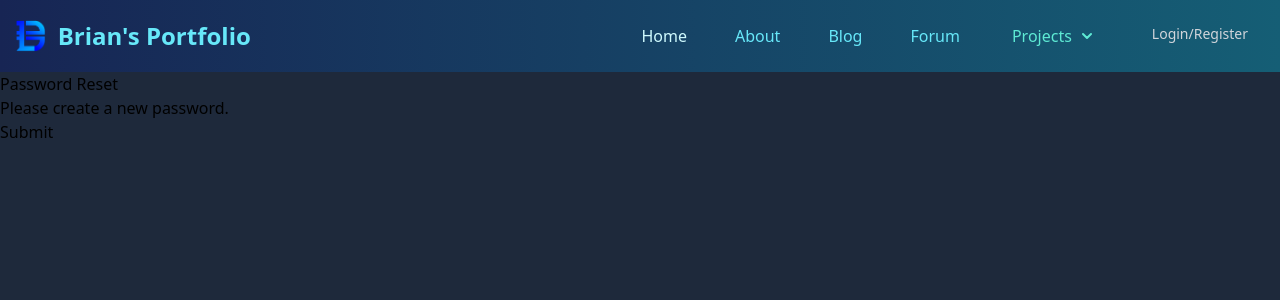
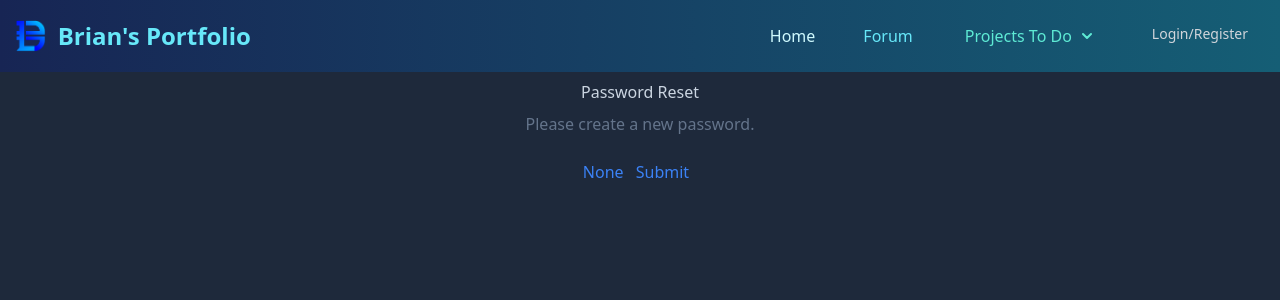
Before and after one commit to MacGuini/portfolio, a Django app: page /reset/1/1/ in a window 1280 px wide. Shown: the top 300 px of the page. Run offline with Django 4.2, Linux system fonts and the light colour scheme; some libraries are stand-ins or nearby versions.

Commit message:
Styled reset passwords and fixed reset completion

```diff
--- a/accounts/templates/accounts/login.html
+++ b/accounts/templates/accounts/login.html
@@ -26,8 +26,6 @@
 			<a href="{% url "register-account" %}" class="p-2 rounded text-slate-400 hover:bg-teal-500 hover:text-slate-700">Create New Account</a>
 		</div>
 
-		{{form.captcha}}
-
 	  </form>
 
 
--- a/accounts/views.py
+++ b/accounts/views.py
@@ -72,7 +72,7 @@
         else:
             messages.error(request, 'Invalid password')
 
-    return render(request, 'accounts/login.html', {'site_key':settings.RECAPTCHA_SITE_KEY})
+    return render(request, 'accounts/login.html')
 
 
 @login_required(login_url='login')
@@ -123,5 +123,5 @@
         else:
             messages.success(request, "An error has occured during registration")
 
-    context = {'form':form, 'site_key':settings.RECAPTCHA_SITE_KEY}
+    context = {'form':form}
     return render (request, 'accounts/register_account.html', context)
--- a/forum/templates/forum/edit_post.html
+++ b/forum/templates/forum/edit_post.html
@@ -4,4 +4,6 @@
 
 <p>Edit Post</p>
 
+
+
 {% endblock content %}
--- a/forum/views.py
+++ b/forum/views.py
@@ -24,7 +24,7 @@
             form.save()
             return redirect(request.GET['next'] if 'next' in request.GET else 'index')
 
-    return render(request, 'forum/create_forum_post.html', {'form':form, 'site_key':settings.RECAPTCHA_SITE_KEY})
+    return render(request, 'forum/create_forum_post.html', {'form':form})
 
 #NOTE: depth and max_depth are used to control the amount of replies in some fashion. Will work on using these for something in the future.
 def build_comment_tree(comments, depth=0, max_depth=10):
@@ -63,7 +63,7 @@
         else:
             return redirect(request.GET['next'] if 'next' in request.GET else 'list-posts')
 
-    return render(request, 'forum/view_post.html', {'post':post, 'comments': comments, 'comment_tree':comment_tree, 'form': form, 'site_key':settings.RECAPTCHA_SITE_KEY })
+    return render(request, 'forum/view_post.html', {'post':post, 'comments': comments, 'comment_tree':comment_tree, 'form': form})
 
 def editPost(request, pk):
     post = get_object_or_404(Post, pk=pk)
--- /dev/null
+++ b/mysite/context_processors.py
@@ -0,0 +1,4 @@
+from django.conf import settings
+
+def site_key(request):
+    return {'site_key':settings.RECAPTCHA_SITE_KEY}
--- /dev/null
+++ b/mysite/forms.py
@@ -0,0 +1,29 @@
+from django import forms
+from django.contrib.auth.forms import PasswordResetForm, SetPasswordForm
+
+class CustomPasswordResetForm(PasswordResetForm):
+    email = forms.EmailField(
+        label="",
+        widget=forms.EmailInput(
+            attrs={
+                'id':'email-field',
+                'class': 'text-sm rounded-lg block w-full p-2.5 bg-gray-700 border-gray-600 placeholder-gray-400 text-white focus:ring-blue-500 focus:border-blue-500',
+                'placeholder': 'Enter Email',
+            }
+        )
+    )
+
+class CustomSetPasswordForm(SetPasswordForm):
+    def __init__(self, user, *args, **kwargs):
+        super().__init__(user, *args, **kwargs)
+        # Add your customizations here
+        self.fields['new_password1'].label = ""
+        self.fields['new_password1'].widget = forms.PasswordInput(attrs={
+            "class": "text-sm rounded-lg block w-full p-2.5 bg-gray-700 border-gray-600 placeholder-gray-400 text-white focus:ring-blue-500 focus:border-blue-500",
+            "placeholder": "Enter New Password"
+        })
+        self.fields['new_password2'].label = ""
+        self.fields['new_password2'].widget = forms.PasswordInput(attrs={
+            "class": "text-sm rounded-lg block w-full p-2.5 bg-gray-700 border-gray-600 placeholder-gray-400 text-white focus:ring-blue-500 focus:border-blue-500",
+            "placeholder": "Confirm Password"
+            })
--- a/mysite/settings.py
+++ b/mysite/settings.py
@@ -81,6 +81,7 @@
                 'django.template.context_processors.request',
                 'django.contrib.auth.context_processors.auth',
                 'django.contrib.messages.context_processors.messages',
+                'mysite.context_processors.site_key', # Custom context processor for reCAPTCHA
             ],
         },
     },
--- a/mysite/urls.py
+++ b/mysite/urls.py
@@ -19,6 +19,7 @@
 from django.conf.urls.static import static
 from django.contrib.auth import views as auth_views
 from django.views.generic import TemplateView
+from .forms import CustomPasswordResetForm, CustomSetPasswordForm
 
 urlpatterns = [
     path('admin/', admin.site.urls),
@@ -27,11 +28,11 @@
     path("construction/", TemplateView.as_view(template_name="construction.html"), name="construction"),
     # Built in password reset views
     # User submits email for reset
-    path('reset_password/', auth_views.PasswordResetView.as_view(template_name="reset_password.html"), name="reset_password"),
+    path('reset_password/', auth_views.PasswordResetView.as_view(template_name="reset_password.html", form_class=CustomPasswordResetForm), name="reset_password"),
     # Email sent message
     path('reset_password_sent/', auth_views.PasswordResetDoneView.as_view(template_name="reset_password_sent.html"), name="password_reset_done"),
     # Email with link and reset instructions
-    path('reset/<uidb64>/<token>/', auth_views.PasswordResetConfirmView.as_view(template_name="reset.html"), name="password_reset_confirm"),
+    path('reset/<uidb64>/<token>/', auth_views.PasswordResetConfirmView.as_view(template_name="reset.html", form_class=CustomSetPasswordForm), name="password_reset_confirm"),
     # Password successfully reset message
     path('reset_password_complete/', auth_views.PasswordResetCompleteView.as_view(template_name="reset_password_complete.html"), name="password_reset_complete"),
 
--- a/templates/navbar.html
+++ b/templates/navbar.html
@@ -17,17 +17,12 @@
           <li>
             <a href="{% url "index" %}" class="block py-2 px-3 text-cyan-100 bg-blue-700 rounded md:bg-transparent md:p-2 text-center" aria-current="page">Home</a>
           </li>
-          <li>
-            <a href="{% url "construction" %}" class="block py-2 px-3 text-cyan-300 rounded hover:bg-blue-300 hover:text-blue-800 md:p-2 text-center">About</a>
-          </li>
-          <li>
-            <a href="{% url "construction" %}" class="block py-2 px-3 text-cyan-300 rounded hover:bg-blue-300 hover:text-blue-800 md:p-2 text-center">Blog</a>
-          </li>
+
           <li>
             <a href="{% url "list-posts" %}" class="block py-2 px-3 text-cyan-300 rounded hover:bg-blue-300 hover:text-blue-800 md:p-2 text-center">Forum</a>
           </li>
           <li>
-            <button id="dropdownNavbarLink" data-dropdown-toggle="dropdownNavbar" class="flex items-center justify-center w-full py-2 px-3 bg-transparent text-teal-300 rounded hover:bg-teal-300 hover:text-blue-800">Projects<svg class="w-2.5 h-2.5 ms-2.5" aria-hidden="true" xmlns="http://www.w3.org/2000/svg" fill="none" viewBox="0 0 10 6">
+            <button id="dropdownNavbarLink" data-dropdown-toggle="dropdownNavbar" class="flex items-center justify-center w-full py-2 px-3 bg-transparent text-teal-300 rounded hover:bg-teal-300 hover:text-blue-800">Projects To Do<svg class="w-2.5 h-2.5 ms-2.5" aria-hidden="true" xmlns="http://www.w3.org/2000/svg" fill="none" viewBox="0 0 10 6">
               <path stroke="currentColor" stroke-linecap="round" stroke-linejoin="round" stroke-width="2" d="m1 1 4 4 4-4"/>
               </svg></button>
             <!-- Dropdown menu -->
@@ -35,6 +30,12 @@
                 <ul class="py-2 text-sm text-cyan-400" aria-labelledby="dropdownLargeButton">
                   <li>
                     <a href="{% url "list-posts" %}" class="block px-4 py-2 hover:bg-blue-400 hover:text-blue-900">Forum</a>
+                  </li>
+                  <li>
+                    <a href="{% url "construction" %}" class="block py-2 px-3 text-cyan-300 rounded hover:bg-blue-300 hover:text-blue-800 md:p-2 text-center">About</a>
+                  </li>
+                  <li>
+                    <a href="{% url "construction" %}" class="block py-2 px-3 text-cyan-300 rounded hover:bg-blue-300 hover:text-blue-800 md:p-2 text-center">Blog</a>
                   </li>
                   <li>
                     <a href="{% url "construction" %}" class="block px-4 py-2 hover:bg-blue-400 hover:text-blue-900">Chatroom</a>
--- a/templates/recaptcha_script.html
+++ b/templates/recaptcha_script.html
@@ -1,3 +1,4 @@
+
 <script src="https://www.google.com/recaptcha/api.js?render={{site_key}}"></script>
 <script>
   // 3
--- a/templates/reset.html
+++ b/templates/reset.html
@@ -2,16 +2,17 @@
 
 {% block content %}
 
-    <h3>Password Reset</h3>
+<div class="container mx-auto text-slate-500 text-center max-w-lg">
+    <h3 class="my-2 text-slate-300">Password Reset</h3>
 
-    <p>Please create a new password.</p>
+    <p class="my-2">Please create a new password.</p>
 
-    <form>
+    <form class="my-2 text-blue-500" method="POST">
         {% csrf_token %}
-        {{form.as_p}}
-        <input type="submit" />
+        {{form.errors}}
+        {{form}}
+        <input class="my-2 p-2 rounded hover:bg-blue-700 hover:text-slate-300" type="submit" value="Submit"/>
     </form>
-
-
+</div>
 
 {% endblock content %}
--- a/templates/reset_password_complete.html
+++ b/templates/reset_password_complete.html
@@ -2,11 +2,15 @@
 
 {% block content %}
 
+<div class="container mx-auto py-10 my-8 max-w-lg bg-slate-600 text-teal-300 rounded-lg shadow-blue-500 text-center">
     <h3>Password Reset Complete</h3>
 
     <p>Your password has successfully been reset. Please login with the link below</p>
+<br>
+    <a class="p-2 my-4 rounded bg-blue-800 hover:shadow-cyan-700 hover:text-blue-200" href="{% url 'login' %}">Login</a>
+    <br>
+</div>
 
-    <a class="btn btn-success" href="{% url 'login' %}">Login</a>
 
 
 {% endblock content %}
--- a/templates/reset_password_sent.html
+++ b/templates/reset_password_sent.html
@@ -1,10 +1,13 @@
 {% extends 'main.html' %}
 
 {% block content %}
+<div class="text-center container mx-auto text-slate-500 mt-8">
 
-    <h3>Email Sent</h3>
+    <h3 class="text-slate-300">Email Sent</h3>
 
     <p>If your email is assigned to one of our accounts, you will recieve instructions shortly. If your inbox is empty, check your spam folder.</p>
 
 
+</div>
+
 {% endblock content %}
```
Also changed, not shown: templates/reset_password.html (+9 -5 lines).
